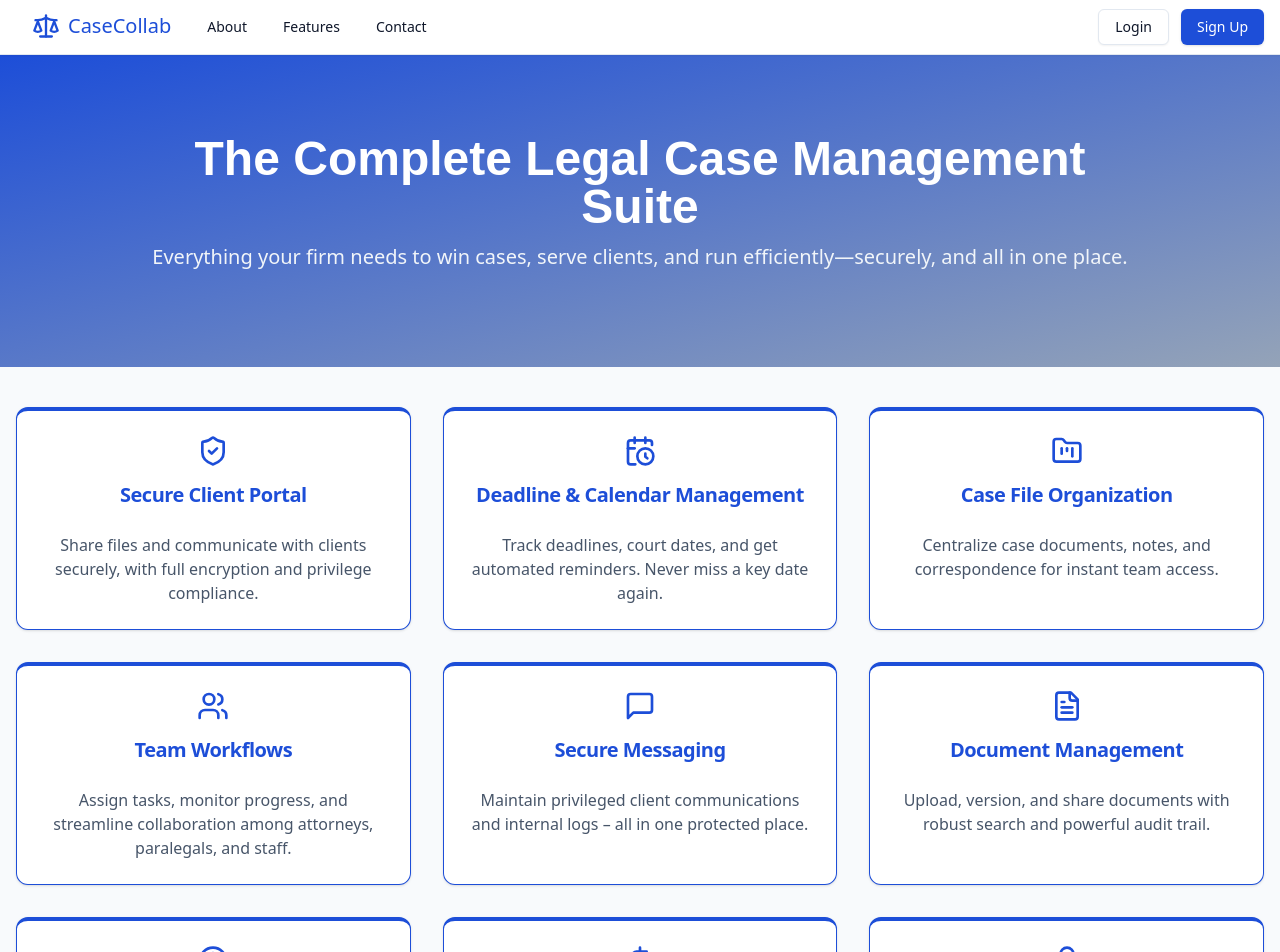
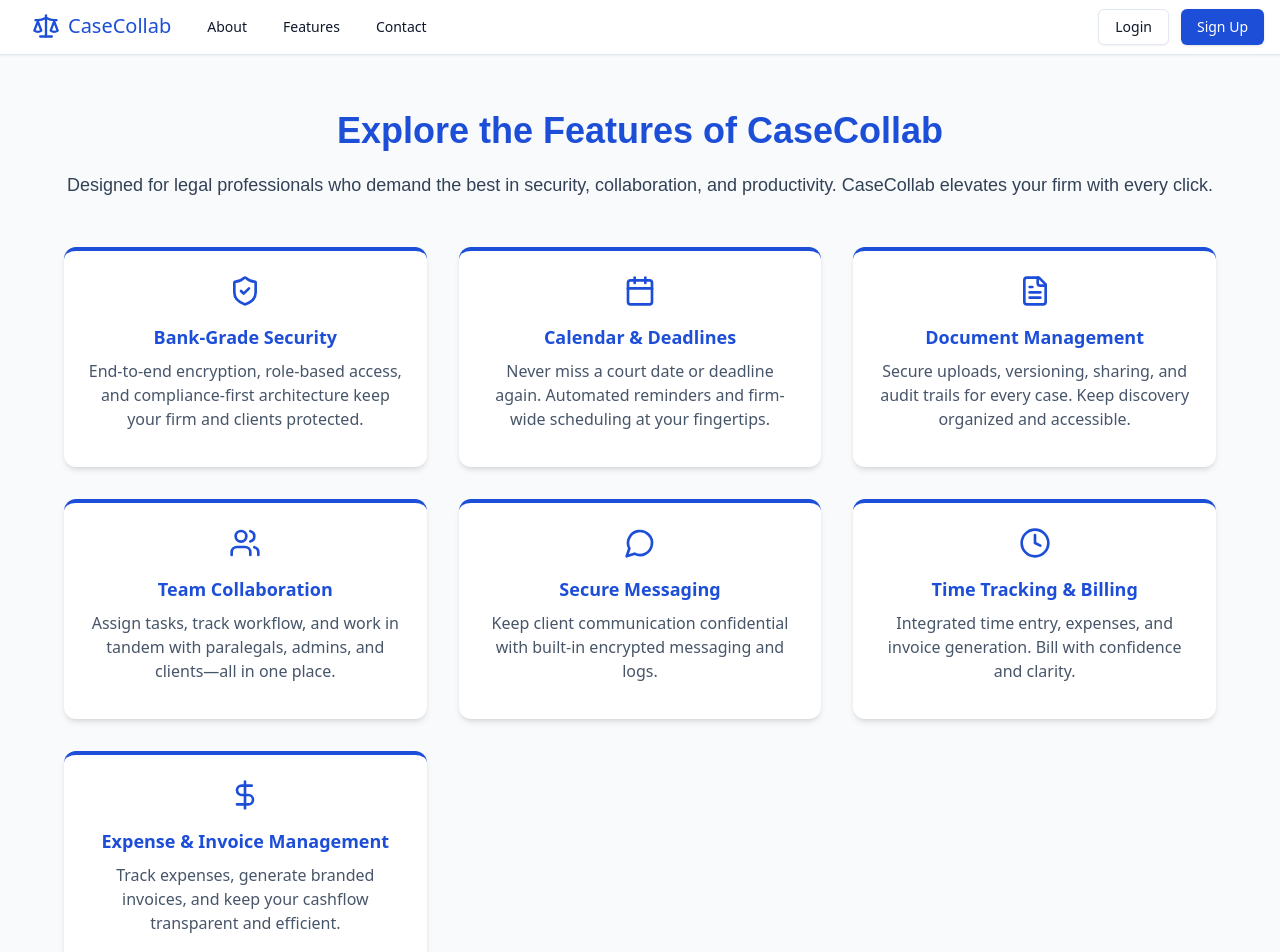
Before and after one commit to Collin-Test-Quome-Org/create-a-comprehensive-legal-case-management-syste-b92e745f-a7a3ee27, a React (Vite) app in the folder frontend/: page /features in a window 1280 px wide. Shown: the top 952 px of the page. Built offline with nearby package versions, Linux system fonts and the light colour scheme.

Commit message:
Add About, Features, Contact, and NotFound pages; update App routes accordingly.

```diff
--- a/frontend/src/App.tsx
+++ b/frontend/src/App.tsx
@@ -4,6 +4,7 @@ import { LandingPage } from '@/pages/LandingPage';
 import { AboutPage } from '@/pages/AboutPage';
 import { FeaturesPage } from '@/pages/FeaturesPage';
 import { ContactPage } from '@/pages/ContactPage';
+import { NotFoundPage } from '@/pages/NotFoundPage';
 
 export function App() {
   return (
@@ -14,6 +15,7 @@ export function App() {
         <Route path="/about" element={<AboutPage />} />
         <Route path="/features" element={<FeaturesPage />} />
         <Route path="/contact" element={<ContactPage />} />
+        <Route path="*" element={<NotFoundPage />} />
       </Routes>
     </Router>
   );
--- a/frontend/src/pages/FeaturesPage.tsx
+++ b/frontend/src/pages/FeaturesPage.tsx
@@ -1,96 +1,81 @@
 import { motion } from 'framer-motion';
-import { Card, CardContent, CardHeader, CardTitle } from '@/components/ui/card';
-import { ShieldCheck, CalendarClock, FolderKanban, Users, MessageSquare, FileText, Clock, DollarSign, Lock, UserCheck } from 'lucide-react';
+import { ShieldCheck, Calendar, FileText, Users, MessageCircle, Clock, DollarSign } from 'lucide-react';
+
+const features = [
+  {
+    icon: <ShieldCheck className="w-8 h-8 text-[#1d4ed8]" />,
+    title: 'Bank-Grade Security',
+    desc: 'End-to-end encryption, role-based access, and compliance-first architecture keep your firm and clients protected.'
+  },
+  {
+    icon: <Calendar className="w-8 h-8 text-[#1d4ed8]" />,
+    title: 'Calendar & Deadlines',
+    desc: 'Never miss a court date or deadline again. Automated reminders and firm-wide scheduling at your fingertips.'
+  },
+  {
+    icon: <FileText className="w-8 h-8 text-[#1d4ed8]" />,
+    title: 'Document Management',
+    desc: 'Secure uploads, versioning, sharing, and audit trails for every case. Keep discovery organized and accessible.'
+  },
+  {
+    icon: <Users className="w-8 h-8 text-[#1d4ed8]" />,
+    title: 'Team Collaboration',
+    desc: 'Assign tasks, track workflow, and work in tandem with paralegals, admins, and clients—all in one place.'
+  },
+  {
+    icon: <MessageCircle className="w-8 h-8 text-[#1d4ed8]" />,
+    title: 'Secure Messaging',
+    desc: 'Keep client communication confidential with built-in encrypted messaging and logs.'
+  },
+  {
+    icon: <Clock className="w-8 h-8 text-[#1d4ed8]" />,
+    title: 'Time Tracking & Billing',
+    desc: 'Integrated time entry, expenses, and invoice generation. Bill with confidence and clarity.'
+  },
+  {
+    icon: <DollarSign className="w-8 h-8 text-[#1d4ed8]" />,
+    title: 'Expense & Invoice Management',
+    desc: 'Track expenses, generate branded invoices, and keep your cashflow transparent and efficient.'
+  },
+];
 
 export function FeaturesPage() {
-  const features = [
-    {
-      icon: <ShieldCheck className="w-8 h-8 text-[#1d4ed8] mb-2" />, title: 'Secure Client Portal',
-      desc: 'Share files and communicate with clients securely, with full encryption and privilege compliance.'
-    },
-    {
-      icon: <CalendarClock className="w-8 h-8 text-[#1d4ed8] mb-2" />, title: 'Deadline & Calendar Management',
-      desc: 'Track deadlines, court dates, and get automated reminders. Never miss a key date again.'
-    },
-    {
-      icon: <FolderKanban className="w-8 h-8 text-[#1d4ed8] mb-2" />, title: 'Case File Organization',
-      desc: 'Centralize case documents, notes, and correspondence for instant team access.'
-    },
-    {
-      icon: <Users className="w-8 h-8 text-[#1d4ed8] mb-2" />, title: 'Team Workflows',
-      desc: 'Assign tasks, monitor progress, and streamline collaboration among attorneys, paralegals, and staff.'
-    },
-    {
-      icon: <MessageSquare className="w-8 h-8 text-[#1d4ed8] mb-2" />, title: 'Secure Messaging',
-      desc: 'Maintain privileged client communications and internal logs – all in one protected place.'
-    },
-    {
-      icon: <FileText className="w-8 h-8 text-[#1d4ed8] mb-2" />, title: 'Document Management',
-      desc: 'Upload, version, and share documents with robust search and powerful audit trail.'
-    },
-    {
-      icon: <Clock className="w-8 h-8 text-[#1d4ed8] mb-2" />, title: 'Time Tracking & Billing',
-      desc: 'Track billable hours, expenses, and generate invoices with ease.'
-    },
-    {
-      icon: <DollarSign className="w-8 h-8 text-[#1d4ed8] mb-2" />, title: 'Expense Tracking',
-      desc: 'Log expenses and bill clients transparently. Generate professional invoices instantly.'
-    },
-    {
-      icon: <Lock className="w-8 h-8 text-[#1d4ed8] mb-2" />, title: 'Encrypted Storage',
-      desc: 'All data is encrypted to uphold attorney-client privilege and compliance.'
-    },
-    {
-      icon: <UserCheck className="w-8 h-8 text-[#1d4ed8] mb-2" />, title: 'Role-Based Access',
-      desc: 'Grant permissions by role (attorney, paralegal, admin, client) for secure, streamlined operations.'
-    }
-  ];
   return (
-    <div className="min-h-screen bg-slate-50 pb-20">
-      <div className="w-full bg-[#1d4ed8] bg-gradient-to-br from-[#1d4ed8] to-[#94a3b8] text-white py-20 mb-10">
-        <div className="max-w-5xl mx-auto px-4 text-center">
+    <main className="min-h-screen bg-slate-50 py-14 px-4">
       <motion.h1
-            className="text-4xl md:text-5xl font-bold mb-3"
-            style={{ fontFamily: 'IBM Plex Sans, sans-serif' }}
-            initial={{ opacity: 0, y: -24 }}
+        initial={{ opacity: 0, y: 24 }}
         animate={{ opacity: 1, y: 0 }}
         transition={{ duration: 0.7 }}
+        className="text-4xl font-[700] text-[#1d4ed8] mb-5 text-center"
+        style={{ fontFamily: 'IBM Plex Sans, sans-serif' }}
       >
-            The Complete Legal Case Management Suite
+        Explore the Features of CaseCollab
       </motion.h1>
       <motion.p
-            className="text-lg md:text-xl mb-4 text-slate-100 opacity-95"
-            initial={{ opacity: 0, y: 24 }}
-            animate={{ opacity: 1, y: 0 }}
-            transition={{ duration: 0.8, delay: 0.35 }}
+        initial={{ opacity: 0 }}
+        animate={{ opacity: 1 }}
+        transition={{ delay: 0.2, duration: 0.6 }}
+        className="text-lg text-slate-700 mb-12 text-center font-[400]"
+        style={{ fontFamily: 'IBM Plex Sans, sans-serif' }}
       >
-            Everything your firm needs to win cases, serve clients, and run efficiently—securely, and all in one place.
+        Designed for legal professionals who demand the best in security, collaboration, and productivity. CaseCollab elevates your firm with every click.
       </motion.p>
-        </div>
-      </div>
-      <div className="max-w-7xl mx-auto px-4 grid grid-cols-1 sm:grid-cols-2 lg:grid-cols-3 gap-8">
+      <section className="grid gap-8 md:grid-cols-2 lg:grid-cols-3 max-w-6xl mx-auto">
         {features.map((f, i) => (
           <motion.div
             key={f.title}
+            className="bg-white rounded-xl shadow-md border-t-4 border-[#1d4ed8] p-6 flex flex-col items-center text-center min-h-[220px]"
             initial={{ opacity: 0, y: 40 }}
             whileInView={{ opacity: 1, y: 0 }}
+            transition={{ delay: 0.1 + i * 0.08, duration: 0.5 }}
             viewport={{ once: true }}
-            transition={{ duration: 0.5, delay: 0.08 * i }}
           >
-            <Card className="h-full hover:shadow-2xl hover:scale-105 transition-transform border-t-4 border-[#1d4ed8]">
-              <CardHeader className="flex flex-col items-center justify-center">
-                {f.icon}
-                <CardTitle className="text-xl text-[#1d4ed8] font-bold mt-1 mb-2 text-center">
-                  {f.title}
-                </CardTitle>
-              </CardHeader>
-              <CardContent className="text-center text-slate-600 pb-6">
-                {f.desc}
-              </CardContent>
-            </Card>
+            <div className="mb-4">{f.icon}</div>
+            <h3 className="font-bold text-lg mb-2 text-[#1d4ed8]">{f.title}</h3>
+            <p className="text-slate-600 text-base">{f.desc}</p>
           </motion.div>
         ))}
-      </div>
-    </div>
+      </section>
+    </main>
   );
 }
--- /dev/null
+++ b/frontend/src/pages/NotFoundPage.tsx
@@ -0,0 +1,32 @@
+import { motion } from 'framer-motion';
+import { Link } from 'react-router-dom';
+import { Button } from '@/components/ui/button';
+
+export function NotFoundPage() {
+  return (
+    <main className="min-h-[70vh] flex flex-col items-center justify-center py-20">
+      <motion.h1
+        className="text-7xl font-bold text-[#1d4ed8] mb-4 font-[700]"
+        initial={{ opacity: 0, scale: 0.7 }}
+        animate={{ opacity: 1, scale: 1 }}
+        transition={{ duration: 0.5 }}
+        style={{ fontFamily: 'IBM Plex Sans, sans-serif' }}
+      >
+        404
+      </motion.h1>
+      <motion.p
+        className="text-lg text-slate-700 mb-8 text-center font-[400]"
+        initial={{ opacity: 0 }}
+        animate={{ opacity: 1 }}
+        transition={{ delay: 0.1, duration: 0.5 }}
+        style={{ fontFamily: 'IBM Plex Sans, sans-serif' }}
+      >
+        Oops! The page you're looking for does not exist.<br />
+        Need help finding your way back to security and collaboration?
+      </motion.p>
+      <Button asChild id="notfound-home-btn" className="bg-[#1d4ed8] text-white font-bold px-8 py-2">
+        <Link to="/">Go Home</Link>
+      </Button>
+    </main>
+  );
+}
```
Also changed, not shown: frontend/src/pages/AboutPage.tsx (+34 -37 lines), frontend/src/pages/ContactPage.tsx (+53 -65 lines). Lines whose indentation alone changed are shown as unchanged.
